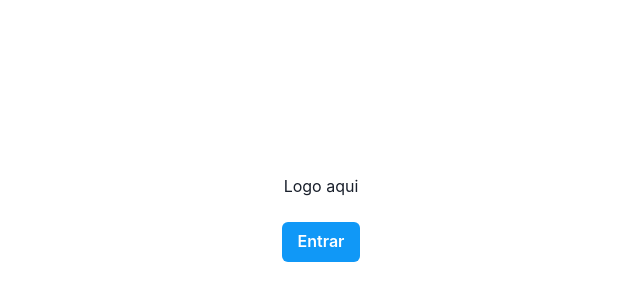
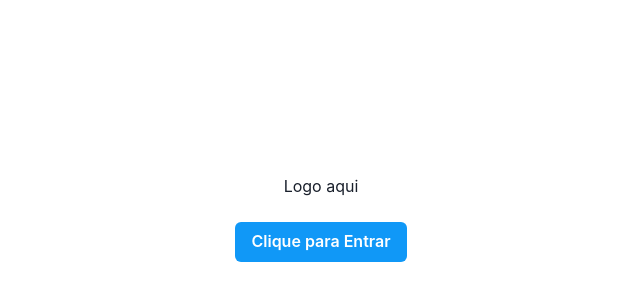
Before and after one commit to vmarinho22/ls-frontend, a Next.js app: page / in a window 1280 px wide. Shown: the part 182-482 px from the top of the page, without its empty margins (319-959 px from the left). Built offline with nearby package versions, Linux system fonts and the light colour scheme.

Commit message:
feat(home): adding waves to home

```diff
--- a/src/pages/index.tsx
+++ b/src/pages/index.tsx
@@ -1,24 +1,47 @@
-import { Box, Container, Flex } from '@chakra-ui/react';
+import { Box, Container, Flex, ScaleFade } from '@chakra-ui/react';
 import type { NextPage } from 'next';
+import Head from 'next/head';
 import Link from 'next/link';
+import Wave from 'react-wavify';
 import Button from '../components/Button';
 
 const Home: NextPage = () => {
   return (
-    <Container maxWidth="container.xl">
+    <Container maxW="2xl">
+      <Head>
+        <title>Learning Sys</title>
+      </Head>
       <Flex
+        width="100%"
         align="center"
         justify="center"
         minHeight="100vh"
         direction="column"
         gap={6}
       >
-        <Box>Logo aqui</Box>
+        <ScaleFade initialScale={0.9} in={true}>
+          <Box>Logo aqui</Box>
+        </ScaleFade>
         <Link href="/login">
           <a>
-            <Button value="Entrar" />
+            <ScaleFade initialScale={0.9} in={true}>
+              <Button value="Clique para Entrar" />
+            </ScaleFade>
           </a>
         </Link>
+        <Box width="100%" position="absolute" bottom="0">
+          <Wave
+            style={{ display: 'block' }}
+            fill="#1098F7"
+            paused={false}
+            options={{
+              height: 40,
+              amplitude: 40,
+              speed: 0.15,
+              points: 5,
+            }}
+          />
+        </Box>
       </Flex>
     </Container>
   );
```
